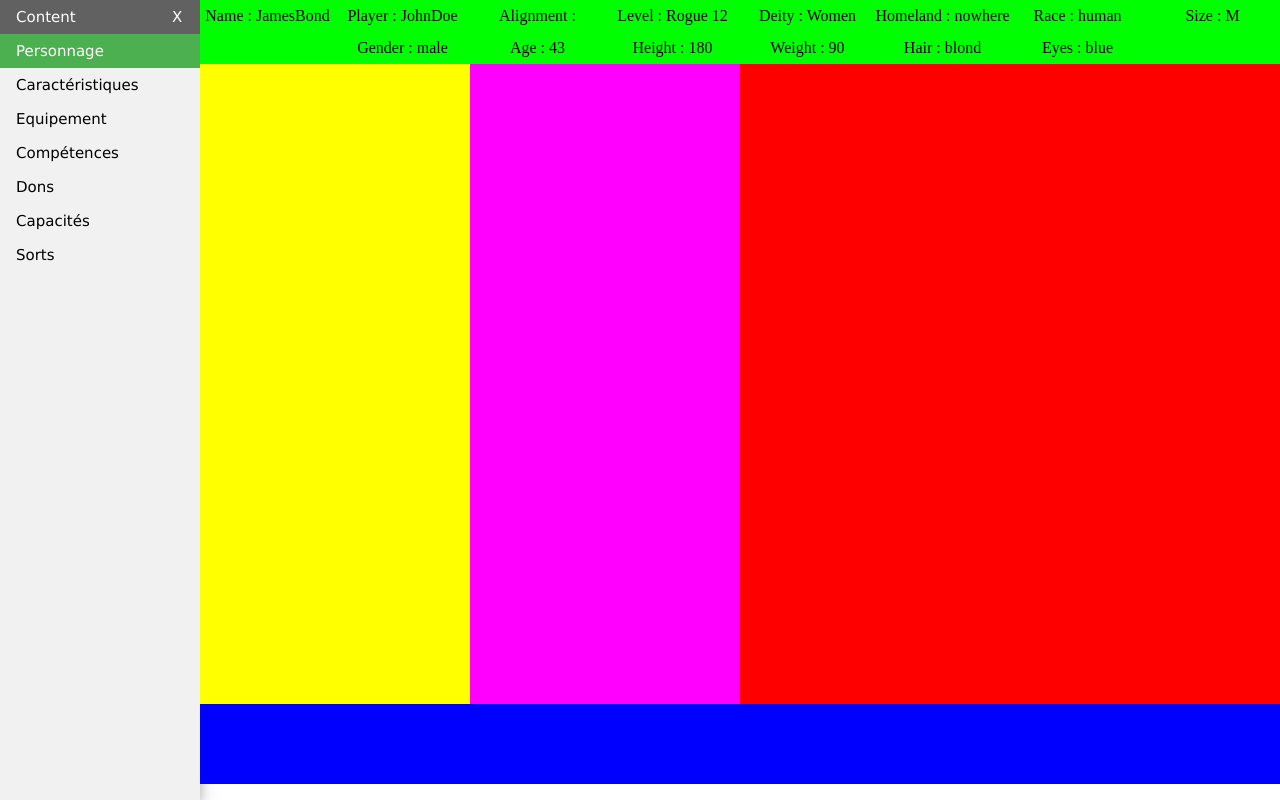
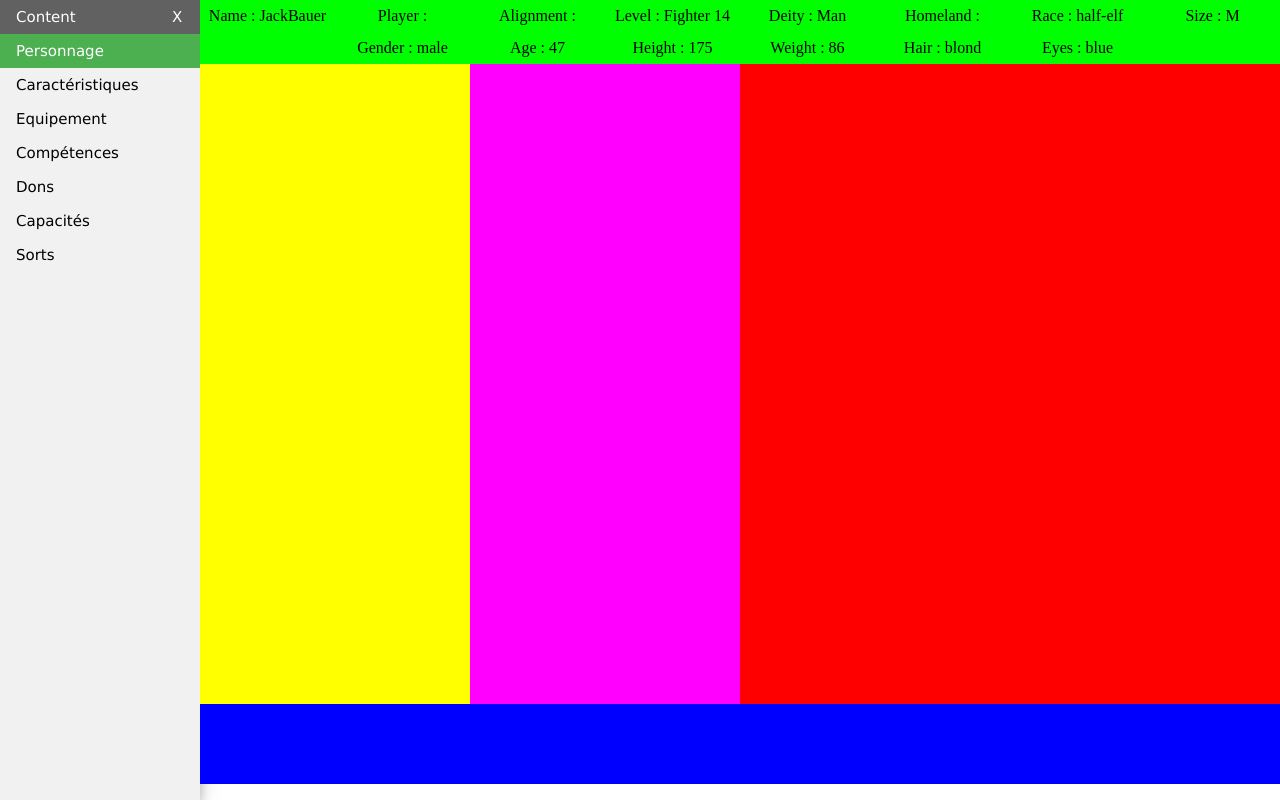
Before and after one commit to Mcdouglas/give_me_the_rulebook, an Angular app: page /character-page in a window 1280 px wide. Built offline with nearby package versions, Linux system fonts and the light colour scheme.

Commit message:
[GMTR] Atomic design

```diff
--- a/src/app/component/pages/character/character-description/character-description.component.scss
+++ b/src/app/component/organisms/character/description/character-description.component.scss
@@ -1,4 +1,4 @@
-@import '../character.component';
+@import '../../../templates/character/character-template.component';
 
 header {
 	width: 100%;
--- /dev/null
+++ b/src/app/component/organisms/character/description/character-description.component.ts
@@ -0,0 +1,18 @@
+import {Component, Input, OnInit} from '@angular/core';
+import {CharacterDescription} from "../../../../service/ihm/character/character.service";
+
+@Component({
+  selector: 'character-description',
+  templateUrl: './character-description.component.html',
+  styleUrls: ['./character-description.component.scss']
+})
+export class CharacterDescriptionComponent implements OnInit {
+  @Input() description: CharacterDescription;
+
+  constructor() {
+  }
+
+  ngOnInit() {
+  }
+
+}
--- a/src/app/component/pages/character/character-description/character-description.component.ts
+++ /dev/null
@@ -1,21 +0,0 @@
-import { Component, OnInit } from '@angular/core';
-import {CharacterDescription, CharacterService} from "../../../../service/ihm/character/character.service";
-
-@Component({
-  selector: 'character-description',
-  templateUrl: './character-description.component.html',
-  styleUrls: ['./character-description.component.scss']
-})
-export class CharacterDescriptionComponent implements OnInit {
-
-  public description: CharacterDescription;
-
-  constructor(private characterService: CharacterService) {
-  }
-
-  ngOnInit() {
-    this.description = this.characterService.getCharacterDescription('007');
-    console.log(this.description);
-  }
-
-}
--- a/src/app/component/pages/character/character.component.html
+++ /dev/null
@@ -1,6 +0,0 @@
-<character-description></character-description>
-<section>
-  <div></div>
-  <div></div>
-</section>
-<footer></footer>
--- a/src/app/component/pages/character/character.component.ts
+++ b/src/app/component/pages/character/character.component.ts
@@ -1,15 +1,21 @@
 import {Component, OnInit} from '@angular/core';
+import {CharacterDescription, CharacterService} from "../../../service/ihm/character/character.service";
 
 @Component({
-  selector: 'character-page',
-  templateUrl: './character.component.html',
-  styleUrls: ['./character.component.scss']
+    selector: 'character-page',
+    templateUrl: '../../templates/character/character-template.component.html',
+    styleUrls: ['../../templates/character/character-template.component.scss']
 })
 export class CharacterComponent implements OnInit {
 
-  constructor() { }
+    public description: CharacterDescription;
 
-  ngOnInit() {
-  }
+    constructor(private characterService: CharacterService) {
+    }
+
+    ngOnInit() {
+        this.description = this.characterService.getCharacterDescription('007');
+        console.log(this.description);
+    }
 
 }
--- /dev/null
+++ b/src/app/component/templates/character/character-template.component.html
@@ -0,0 +1,6 @@
+<character-description [description]="description"></character-description>
+<section>
+  <div></div>
+  <div></div>
+</section>
+<footer></footer>
--- /dev/null
+++ b/src/app/component/templates/character/character-template.component.ts
@@ -0,0 +1,34 @@
+import {Component, OnInit} from '@angular/core';
+import {CharacterDescription} from "../../../service/ihm/character/character.service";
+
+@Component({
+  selector: 'character-template',
+  templateUrl: './character-template.component.html',
+  styleUrls: ['./character-template.component.scss']
+})
+export class CharacterTemplateComponent implements OnInit {
+
+  public description: CharacterDescription;
+
+  constructor() { }
+
+  ngOnInit() {
+    this.description = <CharacterDescription> {
+      alias: 'JackBauer',
+      player: 'MichelBerger',
+      alignment: 'Chaotic/Bad',
+      level: 'Fighter 14',
+      deity: 'Man',
+      homeland: 'nowhere2',
+      race: 'half-elf',
+      size: 'M',
+      gender: 'male',
+      age: '47',
+      height: '175',
+      weight: '86',
+      hair: 'blond',
+      eyes: 'blue'
+    };
+  }
+
+}
```
Also changed, not shown: src/app/app.module.ts (+5 -2 lines), src/app/component/organisms/character/description/character-description.component.html (renamed from src/app/component/pages/character/character-description/character-description.component.html), src/app/component/templates/character/character-template.component.scss (renamed from src/app/component/pages/character/character.component.scss), 1 other file (tests, documents, lock files or other folders).
